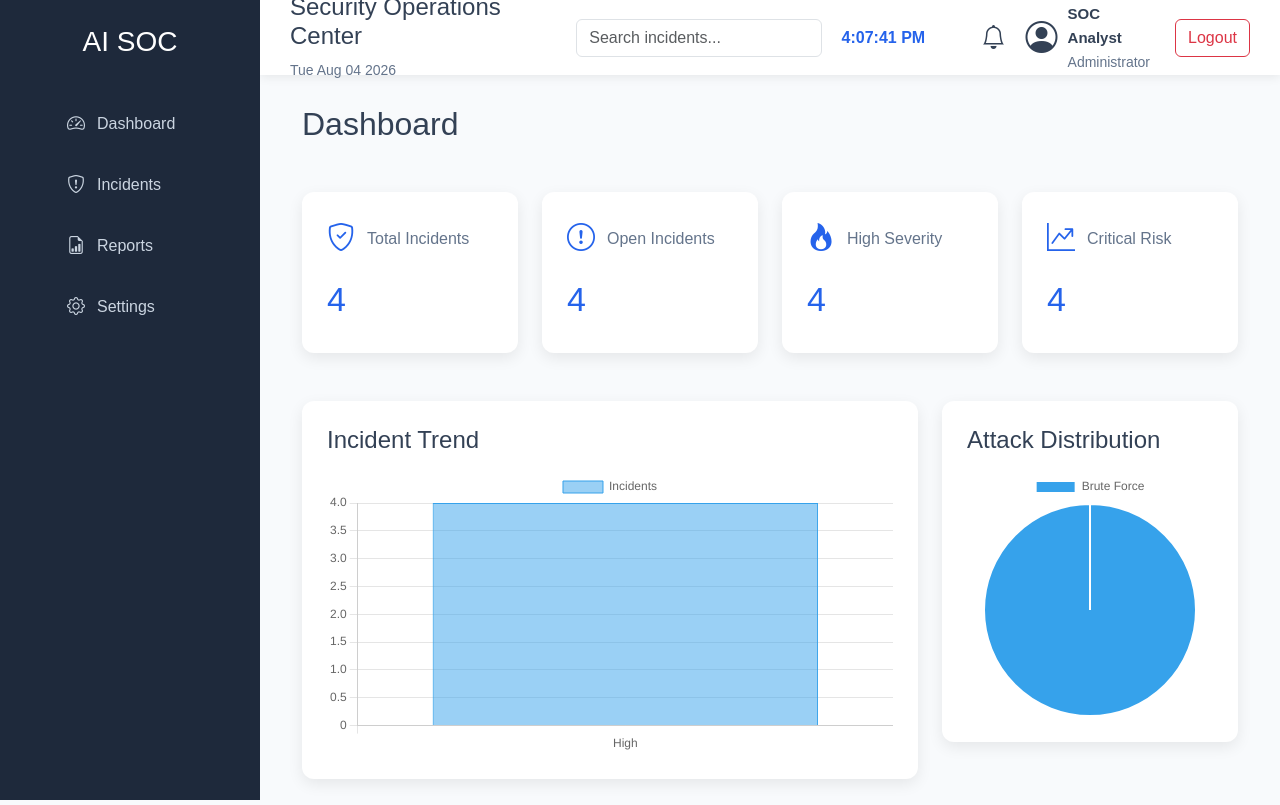
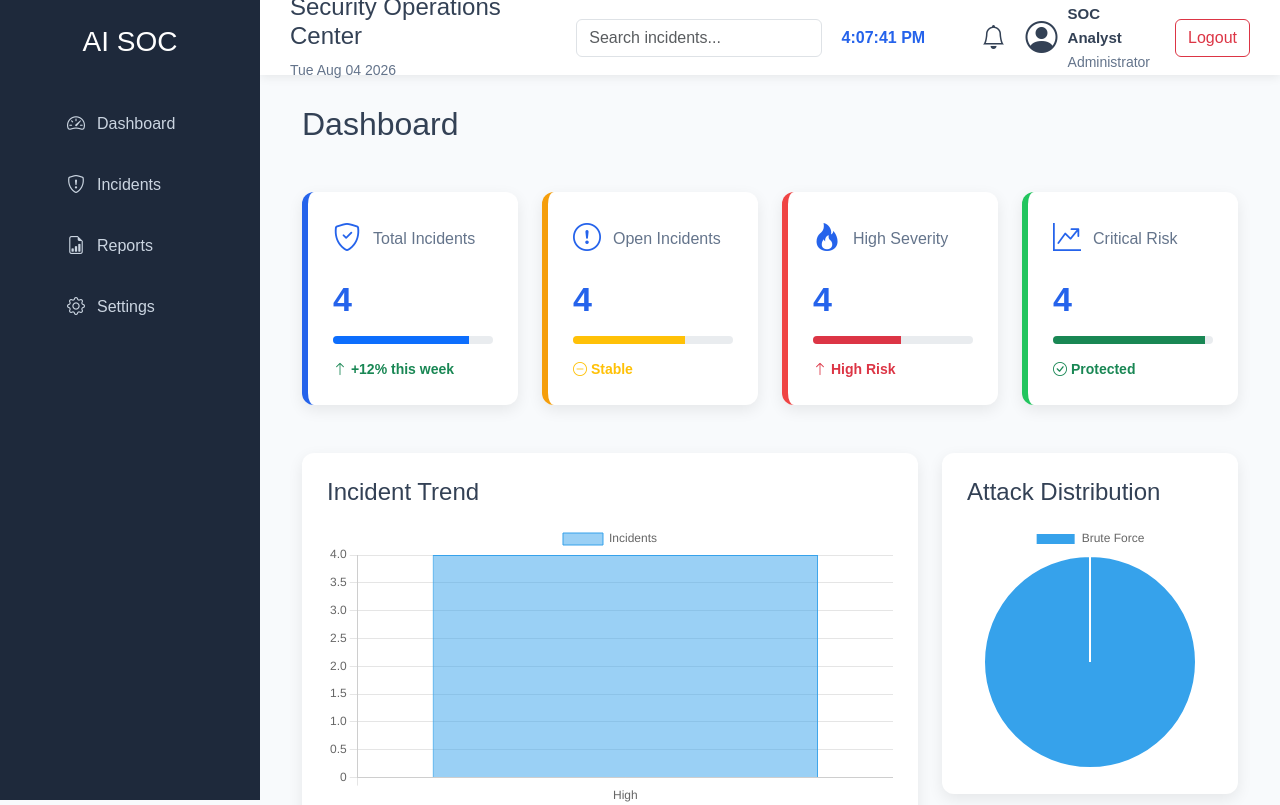
Before and after one commit to SakshiBurseHUB/AI-Agent-Cybersecurity-Incident-Response, a Flask app: page / in a window 1280 px wide. Shown: the top 805 px of the page. Run offline with Flask 3, Linux system fonts and the light colour scheme; data comes from the database, SQL or seed files in the repository.

```diff
--- a/src/dashboard/static/css/style.css
+++ b/src/dashboard/static/css/style.css
@@ -303,3 +303,70 @@ main{
 
     color:#64748B;
 }
+
+/* ==========================================
+   Dashboard Cards
+========================================== */
+
+.dashboard-card{
+
+    position:relative;
+
+    overflow:hidden;
+
+    transition:.35s;
+
+    border-left:6px solid #2563EB;
+}
+
+.dashboard-card:hover{
+
+    transform:translateY(-8px);
+
+    box-shadow:0 15px 35px rgba(0,0,0,.15);
+}
+
+.primary-card{
+
+    border-left-color:#2563EB;
+}
+
+.warning-card{
+
+    border-left-color:#F59E0B;
+}
+
+.danger-card{
+
+    border-left-color:#EF4444;
+}
+
+.success-card{
+
+    border-left-color:#22C55E;
+}
+
+.counter{
+
+    font-size:40px;
+
+    font-weight:bold;
+
+    margin-top:15px;
+}
+
+.progress{
+
+    height:8px;
+
+    border-radius:20px;
+}
+
+.trend{
+
+    display:block;
+
+    margin-top:15px;
+
+    font-weight:600;
+}
--- a/src/dashboard/static/js/dashboard.js
+++ b/src/dashboard/static/js/dashboard.js
@@ -105,3 +105,39 @@ function updateClock() {
 updateClock();
 
 setInterval(updateClock, 1000);
+
+// ======================================
+// Animated Counters
+// ======================================
+
+const counters = document.querySelectorAll(".counter");
+
+counters.forEach(counter => {
+
+    const updateCounter = () => {
+
+        const target = Number(counter.dataset.target);
+
+        const current = Number(counter.innerText);
+
+        const increment = Math.ceil(target / 40);
+
+        if (current < target) {
+
+            counter.innerText = current + increment;
+
+            setTimeout(updateCounter, 40);
+
+        }
+
+        else{
+
+            counter.innerText = target;
+
+        }
+
+    };
+
+    updateCounter();
+
+});
--- a/src/dashboard/templates/dashboard.html
+++ b/src/dashboard/templates/dashboard.html
@@ -4,99 +4,331 @@
 Dashboard
 {% endblock %}
 
+
 {% block content %}
+
 
 <div class="container-fluid">
 
-    <h2 class="page-title">Dashboard</h2>
 
-    <!-- Statistics Cards -->
+    <h2 class="page-title">
+        Dashboard
+    </h2>
+
+
+
+    <!-- ==========================
+         Professional Dashboard Cards
+    =========================== -->
+
 
     <div class="row g-4 mt-2">
 
+
+        <!-- Total Incidents -->
+
+
         <div class="col-lg-3 col-md-6">
 
-            <div class="dashboard-card">
+
+            <div class="dashboard-card primary-card">
+
 
                 <div class="card-header">
 
+
                     <i class="bi bi-shield-check"></i>
+
 
                     <h6>Total Incidents</h6>
 
-                </div>
-
-                <h2>{{ stats.total_incidents }}</h2>
 
                 </div>
 
+
+
+                <h2 class="counter"
+                    data-target="{{ stats.total_incidents }}">
+
+                    0
+
+                </h2>
+
+
+
+
+                <div class="progress mt-3">
+
+
+                    <div class="progress-bar bg-primary"
+                         style="width:85%">
+
                     </div>
+
+
+                </div>
+
+
+
+                <small class="trend text-success">
+
+                    <i class="bi bi-arrow-up"></i>
+
+                    +12% this week
+
+                </small>
+
+
+
+            </div>
+
+
+        </div>
+
+
+
+
+
+        <!-- Open Incidents -->
+
 
         <div class="col-lg-3 col-md-6">
 
-            <div class="dashboard-card">
+
+            <div class="dashboard-card warning-card">
+
 
                 <div class="card-header">
 
+
                     <i class="bi bi-exclamation-circle"></i>
+
 
                     <h6>Open Incidents</h6>
 
-                </div>
-
-                <h2>{{ stats.open_incidents }}</h2>
 
                 </div>
 
+
+
+
+                <h2 class="counter"
+                    data-target="{{ stats.open_incidents }}">
+
+                    0
+
+                </h2>
+
+
+
+
+                <div class="progress mt-3">
+
+
+                    <div class="progress-bar bg-warning"
+                         style="width:70%">
+
                     </div>
+
+
+                </div>
+
+
+
+                <small class="trend text-warning">
+
+
+                    <i class="bi bi-dash-circle"></i>
+
+
+                    Stable
+
+
+                </small>
+
+
+
+
+            </div>
+
+
+        </div>
+
+
+
+
+
+
+        <!-- High Severity -->
+
 
         <div class="col-lg-3 col-md-6">
 
-            <div class="dashboard-card">
+
+            <div class="dashboard-card danger-card">
+
+
 
                 <div class="card-header">
 
+
                     <i class="bi bi-fire"></i>
+
 
                     <h6>High Severity</h6>
 
-                </div>
-
-                <h2>{{ stats.high_severity }}</h2>
 
                 </div>
 
+
+
+
+                <h2 class="counter"
+                    data-target="{{ stats.high_severity }}">
+
+                    0
+
+                </h2>
+
+
+
+
+
+                <div class="progress mt-3">
+
+
+                    <div class="progress-bar bg-danger"
+                         style="width:55%">
+
                     </div>
+
+
+                </div>
+
+
+
+
+                <small class="trend text-danger">
+
+
+                    <i class="bi bi-arrow-up"></i>
+
+
+                    High Risk
+
+
+                </small>
+
+
+
+            </div>
+
+
+        </div>
+
+
+
+
+
+
+        <!-- Critical Risk -->
+
 
         <div class="col-lg-3 col-md-6">
 
-            <div class="dashboard-card">
+
+            <div class="dashboard-card success-card">
+
+
 
                 <div class="card-header">
 
+
                     <i class="bi bi-graph-up-arrow"></i>
+
 
                     <h6>Critical Risk</h6>
 
-                </div>
-
-                <h2>{{ stats.critical_risk }}</h2>
 
                 </div>
 
-        </div>
+
+
+
+                <h2 class="counter"
+                    data-target="{{ stats.critical_risk }}">
+
+                    0
+
+                </h2>
+
+
+
+
+
+                <div class="progress mt-3">
+
+
+                    <div class="progress-bar bg-success"
+                         style="width:95%">
 
                     </div>
 
-    <!-- Charts -->
+
+                </div>
+
+
+
+
+                <small class="trend text-success">
+
+
+                    <i class="bi bi-check-circle"></i>
+
+
+                    Protected
+
+
+                </small>
+
+
+
+            </div>
+
+
+        </div>
+
+
+
+    </div>
+
+
+
+
+
+
+
+
+    <!-- ==========================
+              Charts
+    =========================== -->
+
 
     <div class="row mt-5">
 
+
         <div class="col-lg-8">
+
 
             <div class="table-section">
 
-                <h4 class="mb-3">Incident Trend</h4>
+
+                <h4 class="mb-3">
+                    Incident Trend
+                </h4>
+
+
+
 
                 <canvas
                 id="incidentChart"
@@ -104,15 +336,30 @@ Dashboard
                 data-values='{{ severity_stats | map(attribute=1) | list | tojson }}'>
                 </canvas>
 
-            </div>
+
+
 
             </div>
 
+
+        </div>
+
+
+
+
+
         <div class="col-lg-4">
+
 
             <div class="table-section">
 
-                <h4 class="mb-3">Attack Distribution</h4>
+
+                <h4 class="mb-3">
+                    Attack Distribution
+                </h4>
+
+
+
 
                 <canvas
                 id="attackChart"
@@ -120,190 +367,381 @@ Dashboard
                 data-values='{{ attack_stats | map(attribute=1) | list | tojson }}'>
                 </canvas>
 
-            </div>
+
+
 
             </div>
 
+
         </div>
 
-    <!-- Quick Actions -->
+
+    </div>
+
+
+
+
+
+
+
+    <!-- ==========================
+              Quick Actions
+    =========================== -->
+
 
     <div class="row mt-5">
 
+
         <div class="col-12">
+
 
             <div class="table-section">
 
-                <h4 class="mb-4">Quick Actions</h4>
+
+                <h4 class="mb-4">
+                    Quick Actions
+                </h4>
+
+
+
 
                 <button class="btn btn-primary me-2">
                     New Incident
                 </button>
 
+
+
                 <button class="btn btn-success me-2">
                     Export Report
                 </button>
+
+
 
                 <button class="btn btn-warning me-2">
                     Run Scan
                 </button>
 
+
+
                 <button class="btn btn-danger">
                     Generate Alert
                 </button>
 
-            </div>
+
+
 
             </div>
 
+
         </div>
 
-    <!-- Recent Incidents -->
+
+    </div>
+
+
+
+
+
+
+
+
+    <!-- ==========================
+           Recent Incidents
+    =========================== -->
+
 
     <div class="table-section mt-5">
 
-        <h4 class="mb-4">Recent Incidents</h4>
+
+        <h4 class="mb-4">
+            Recent Incidents
+        </h4>
+
+
+
 
         <table class="table table-hover align-middle">
 
+
             <thead>
+
 
                 <tr>
 
+
                     <th>ID</th>
+
                     <th>Attack</th>
+
                     <th>Source IP</th>
+
                     <th>Severity</th>
+
                     <th>Priority</th>
+
                     <th>Risk Score</th>
+
                     <th>Status</th>
+
 
                 </tr>
 
+
             </thead>
+
+
+
+
 
             <tbody>
 
+
+
             {% if incidents %}
+
+
 
                 {% for incident in incidents %}
 
+
+
+
                 <tr>
 
-                        <td>{{ incident[0] }}</td>
 
-                        <td>{{ incident[1] }}</td>
+                    <td>
+                        {{ incident[0] }}
+                    </td>
 
-                        <td>{{ incident[2] }}</td>
+
+                    <td>
+                        {{ incident[1] }}
+                    </td>
+
+
+                    <td>
+                        {{ incident[2] }}
+                    </td>
+
+
+
 
                     <td>
 
+
                     {% if incident[3] == "High" %}
 
-                                <span class="badge bg-danger">High</span>
+
+                        <span class="badge bg-danger">
+                            High
+                        </span>
+
 
                     {% elif incident[3] == "Medium" %}
 
-                                <span class="badge bg-warning text-dark">Medium</span>
+
+                        <span class="badge bg-warning text-dark">
+                            Medium
+                        </span>
+
 
                     {% else %}
 
-                                <span class="badge bg-success">Low</span>
+
+                        <span class="badge bg-success">
+                            Low
+                        </span>
+
 
                     {% endif %}
 
+
+
                     </td>
 
-                        <td>{{ incident[4] }}</td>
 
-                        <td>{{ incident[5] }}</td>
+
+
+
+                    <td>
+                        {{ incident[4] }}
+                    </td>
+
+
+
+                    <td>
+                        {{ incident[5] }}
+                    </td>
+
+
+
+
 
                     <td>
 
-                            {% if incident[7] == "Open" %}
 
-                                <span class="badge bg-primary">Open</span>
+                    {% if incident[7]=="Open" %}
 
-                            {% elif incident[7] == "In Progress" %}
 
-                                <span class="badge bg-warning text-dark">In Progress</span>
+                        <span class="badge bg-primary">
+                            Open
+                        </span>
 
-                            {% elif incident[7] == "Resolved" %}
 
-                                <span class="badge bg-success">Resolved</span>
+
+                    {% elif incident[7]=="In Progress" %}
+
+
+                        <span class="badge bg-warning text-dark">
+                            In Progress
+                        </span>
+
+
+
+                    {% elif incident[7]=="Resolved" %}
+
+
+                        <span class="badge bg-success">
+                            Resolved
+                        </span>
+
+
 
                     {% else %}
 
+
                         <span class="badge bg-secondary">
+                            {{ incident[7] }}
+                        </span>
 
-                                    {{ incident[7] }}
 
-                                </span>
 
                     {% endif %}
 
+
+
                     </td>
+
+
 
                 </tr>
 
+
+
                 {% endfor %}
+
+
+
 
             {% else %}
 
+
+
+
                 <tr>
 
-                        <td colspan="7" class="text-center">
+
+                    <td colspan="7"
+                        class="text-center">
+
 
                         No incidents available.
 
+
+
                     </td>
+
+
 
                 </tr>
 
+
+
             {% endif %}
+
+
+
 
             </tbody>
 
+
+
         </table>
+
+
 
     </div>
 
-    <!-- Recent Activity -->
+
+
+
+
+
+
+
+    <!-- ==========================
+             Recent Activity
+    =========================== -->
+
+
 
     <div class="row mt-5">
 
+
         <div class="col-12">
+
 
             <div class="table-section">
 
-                <h4 class="mb-4">Recent Activity</h4>
+
+                <h4 class="mb-4">
+                    Recent Activity
+                </h4>
+
+
+
 
                 <ul class="list-group">
+
 
                     <li class="list-group-item">
                         Brute Force attack detected.
                     </li>
 
+
                     <li class="list-group-item">
                         Incident saved to database.
                     </li>
+
 
                     <li class="list-group-item">
                         Response playbook executed.
                     </li>
 
+
                     <li class="list-group-item">
                         SOC notification sent.
                     </li>
 
+
+
                 </ul>
+
+
+
 
             </div>
 
-        </div>
 
         </div>
 
+
     </div>
 
+
+
+</div>
+
+
+
 {% endblock %}
```
Lines whose indentation alone changed are shown as unchanged.
